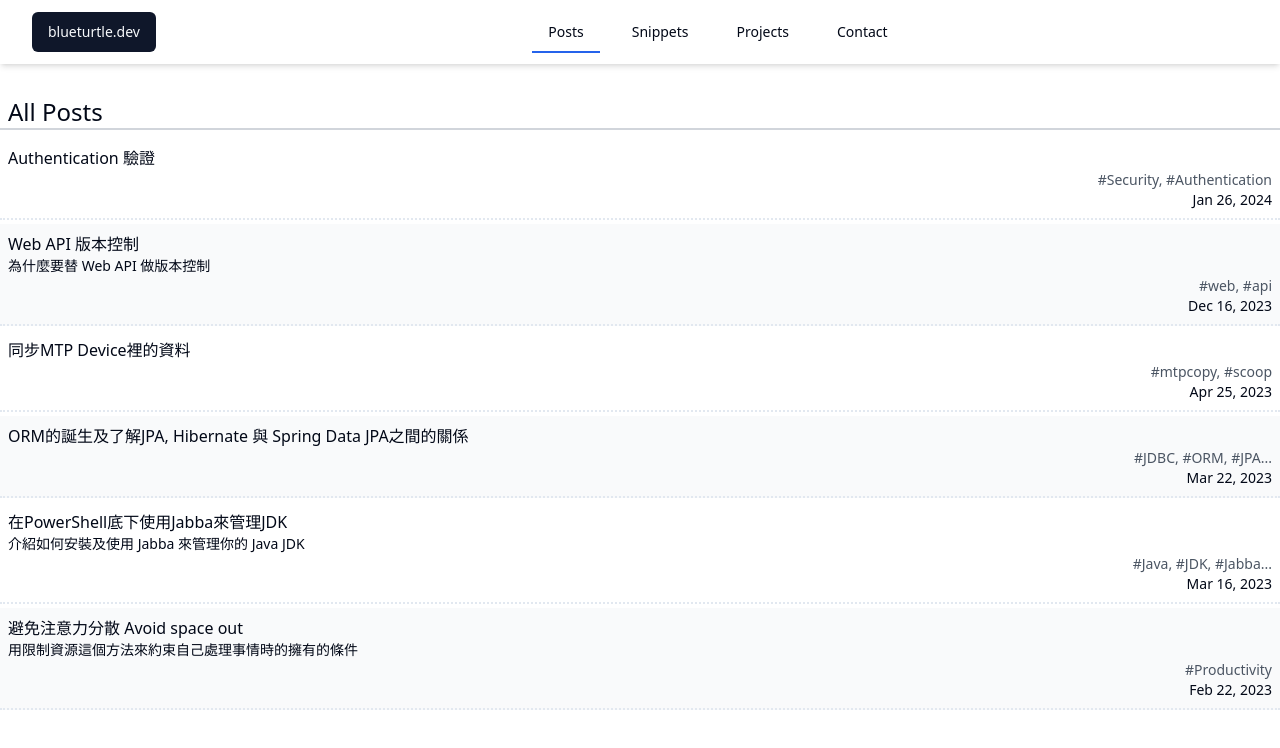
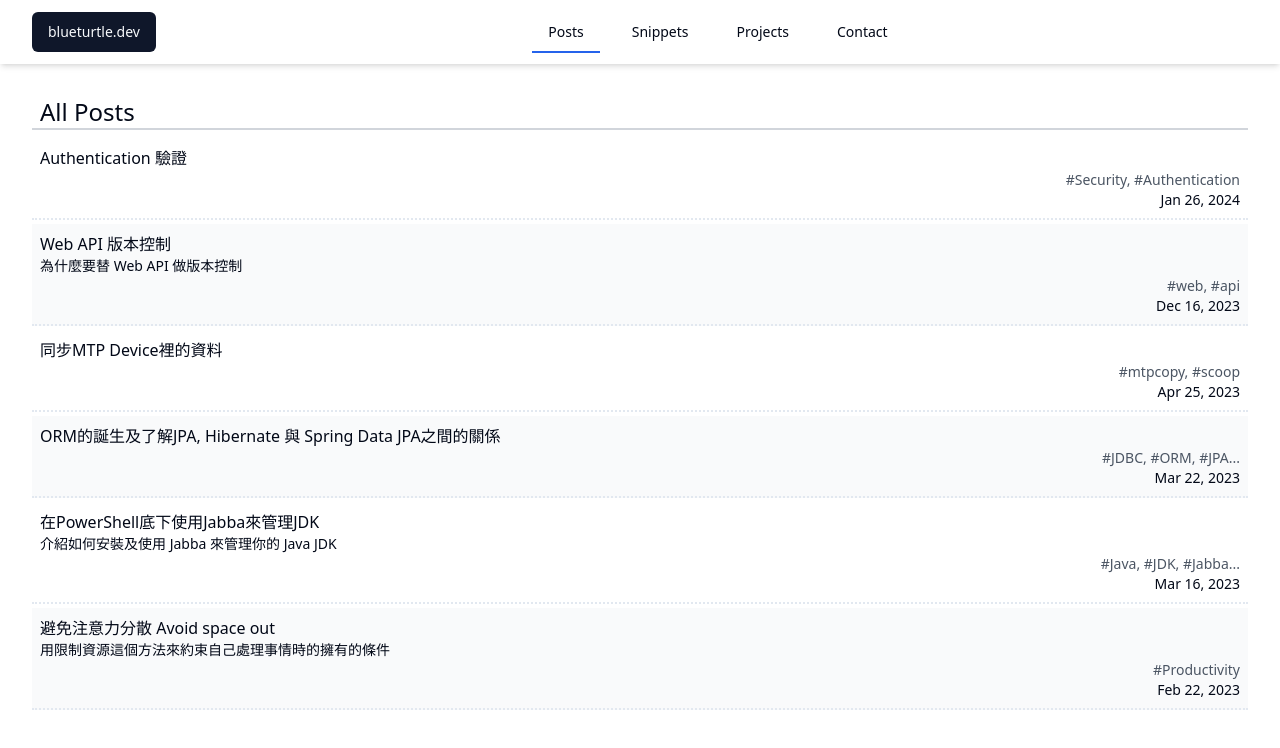
Before and after one commit to tarmacChen/blueturtle.dev, a Next.js app: page /posts in a window 1280 px wide. Shown: the top 748 px of the page. Built offline with nearby package versions, Linux system fonts and the light colour scheme.

Commit message:
add padding to main content

```diff
--- a/src/components/BasicPage.tsx
+++ b/src/components/BasicPage.tsx
@@ -31,7 +31,7 @@ export function BasicPage({ children }: { children: React.ReactNode }) {
   return (
     <div className="">
       <NavbarSection />
-      <div className="mt-8">{children}</div>
+      <div className="px-8 mt-8">{children}</div>
       {backButtonVisible && (
         <BackToTopButton className="fixed bottom-16 right-4 gap-1">
           <ArrowUpIcon />
--- a/src/pages/posts/[postTitle].tsx
+++ b/src/pages/posts/[postTitle].tsx
@@ -41,7 +41,7 @@ export default function PostViewPage({
   return (
     <BasicPage>
       <div className="flex flex-col lg:flex-row gap-8">
-        <div className="block shrink-0 lg:px-8 max-md:px-8 max-lg:px-16">
+        <div className="block shrink-0">
           <MarkdownNavbar
             source={md?.content || ''}
             ordered={true}
```
